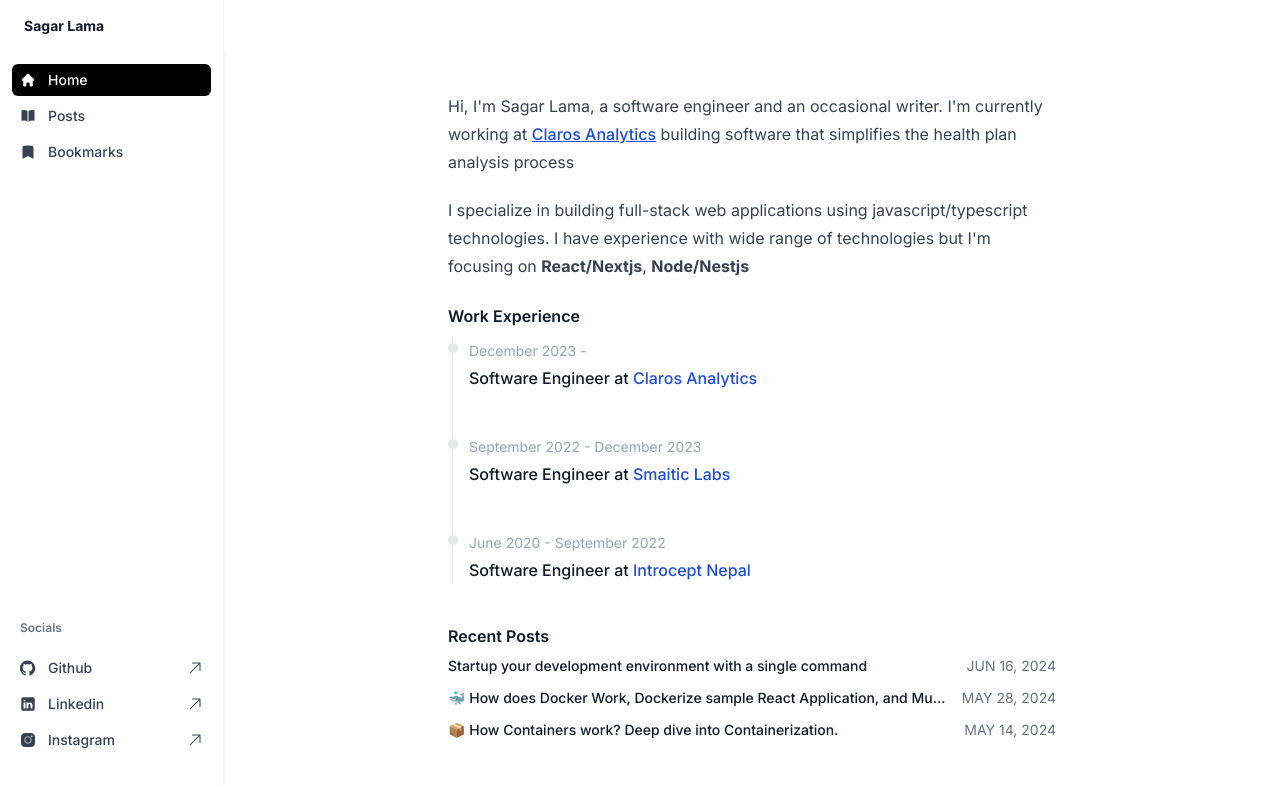
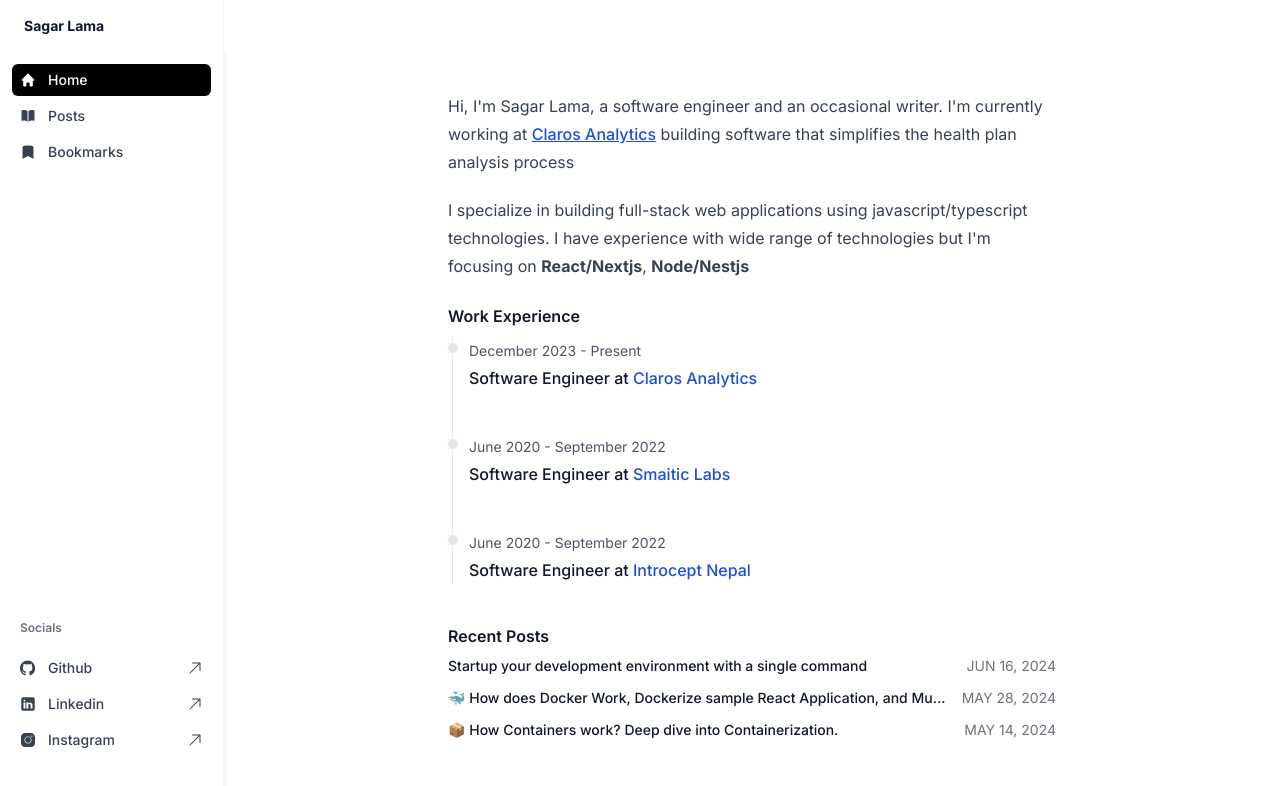
Before and after one commit to sagarPakhrin/sagarlama.com, a Next.js app: page / in a window 1280 px wide. Shown: the top 786 px of the page. Built offline with nearby package versions, Linux system fonts and the light colour scheme; no server answers.

Commit message:
feat(): Optimize homepage

```diff
--- a/src/app/page.tsx
+++ b/src/app/page.tsx
@@ -21,6 +21,33 @@
       link: "https://cloudhandbook.substack.com/p/how-containers-work-deep-dive-into?utm_source=profile&utm_medium=reader2",
       title: "📦 How Containers work? Deep dive into Containerization.",
       date: "MAY 14, 2024",
+    },
+  ];
+
+  const experiences = [
+    {
+      title: "Software Engineer",
+      company: "Claros Analytics",
+      location: "Nepal",
+      startDate: "December 2023",
+      endDate: "Present",
+      link: "https://clarosanalytics.com/",
+    },
+    {
+      title: "Software Engineer",
+      company: "Smaitic Labs",
+      location: "Nepal",
+      startDate: "June 2020",
+      endDate: "September 2022",
+      link: "https://www.smaitic.com/",
+    },
+    {
+      title: "Software Engineer",
+      company: "Introcept Nepal",
+      location: "Nepal",
+      startDate: "June 2020",
+      endDate: "September 2022",
+      link: "https://www.linkedin.com/company/introcept/posts/?feedView=all",
     },
   ];
 
@@ -48,60 +75,26 @@
           </p>
           <h4>Work Experience</h4>
           <ul className="ml-1 relative border-s border-gray-200 dark:border-gray-700 not-prose">
-            <li className="mb-10 ms-4">
+            {experiences.map((experience) => (
+              <li className="mb-10 ms-4" key={experience.title}>
                 <div className="absolute w-3 h-3 bg-gray-200 rounded-full mt-1.5 -start-1.5 border border-white dark:border-gray-900 dark:bg-gray-700"></div>
-              <time className="mb-1 text-sm font-normal leading-none text-gray-400 dark:text-gray-500">
-                December 2023 -
+                <time className="mb-1 text-sm font-normal leading-none text-gray-600 dark:text-gray-500">
+                  {experience.startDate} - {experience.endDate}
                 </time>
                 <h3 className="prose font-medium text-gray-900 dark:text-white">
-                Software Engineer at
+                  {experience.title} at
                   <Link
-                  href="https://clarosanalytics.com/"
+                    href={experience.link}
                     target="_blank"
                     className="text-blue-700 hover:text-blue-500"
                     rel="noopener noreferrer"
                   >
                     {" "}
-                  Claros Analytics
+                    {experience.company}
                   </Link>
                 </h3>
               </li>
-            <li className="mb-10 ms-4">
-              <div className="absolute w-3 h-3 bg-gray-200 rounded-full mt-1.5 -start-1.5 border border-white dark:border-gray-900 dark:bg-gray-700"></div>
-              <time className="mb-1 text-sm font-normal leading-none text-gray-400 dark:text-gray-500">
-                September 2022 - December 2023
-              </time>
-              <h3 className="prose font-medium text-gray-900 dark:text-white">
-                Software Engineer at
-                <Link
-                  href="https://www.smaitic.com/"
-                  target="_blank"
-                  className="text-blue-700 hover:text-blue-500"
-                  rel="noopener noreferrer"
-                >
-                  {" "}
-                  Smaitic Labs
-                </Link>
-              </h3>
-            </li>
-            <li className="mb-10 ms-4">
-              <div className="absolute w-3 h-3 bg-gray-200 rounded-full mt-1.5 -start-1.5 border border-white dark:border-gray-900 dark:bg-gray-700"></div>
-              <time className="mb-1 text-sm font-normal leading-none text-gray-400 dark:text-gray-500">
-                June 2020 - September 2022
-              </time>
-              <h3 className="prose font-medium text-gray-900 dark:text-white">
-                Software Engineer at
-                <Link
-                  href="https://www.linkedin.com/company/introcept/posts/?feedView=all"
-                  target="_blank"
-                  className="text-blue-700 hover:text-blue-500"
-                  rel="noopener noreferrer"
-                >
-                  {" "}
-                  Introcept Nepal
-                </Link>
-              </h3>
-            </li>
+            ))}
           </ul>
           <h4>Recent Posts</h4>
           <section className="not-prose">
```
Lines whose indentation alone changed are shown as unchanged.
